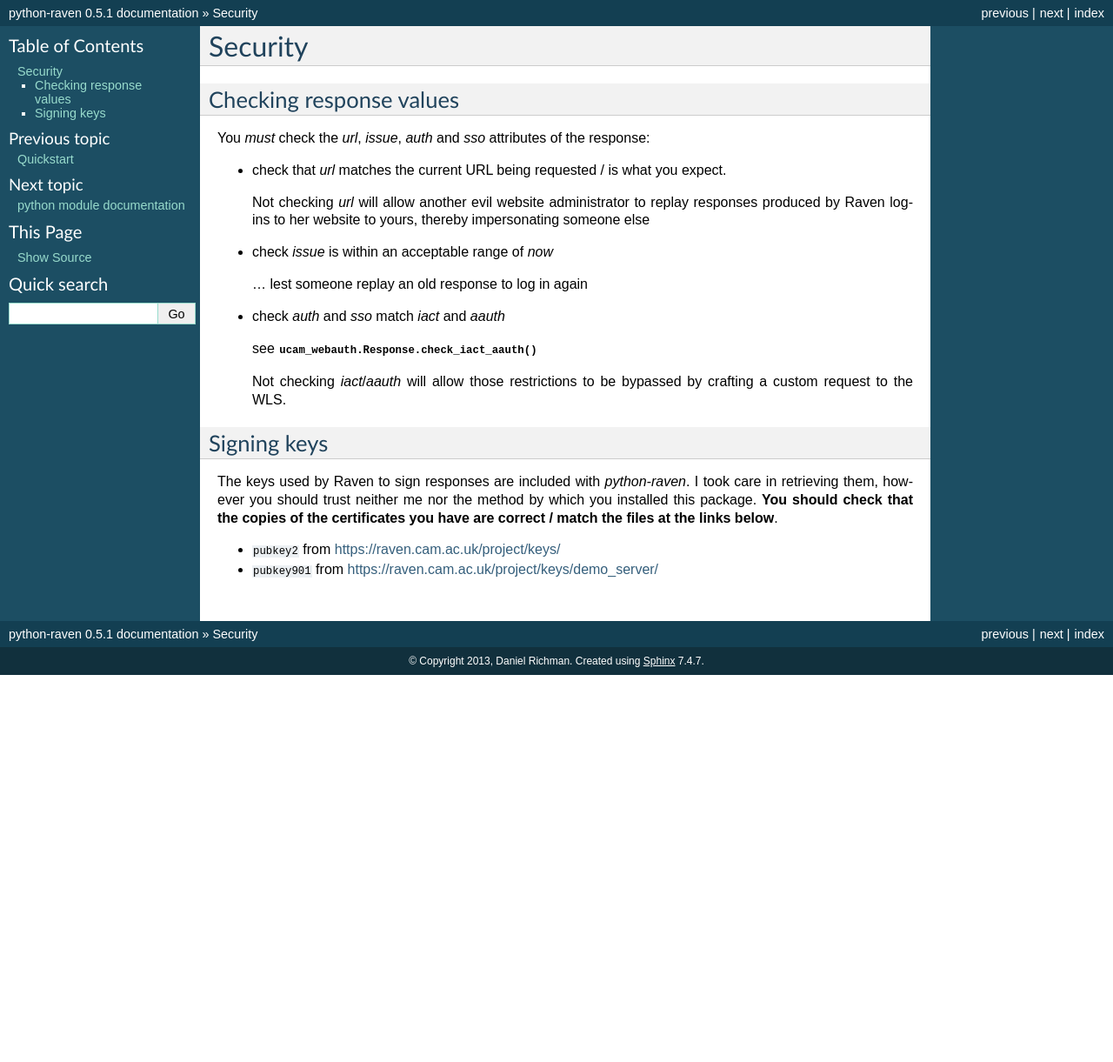
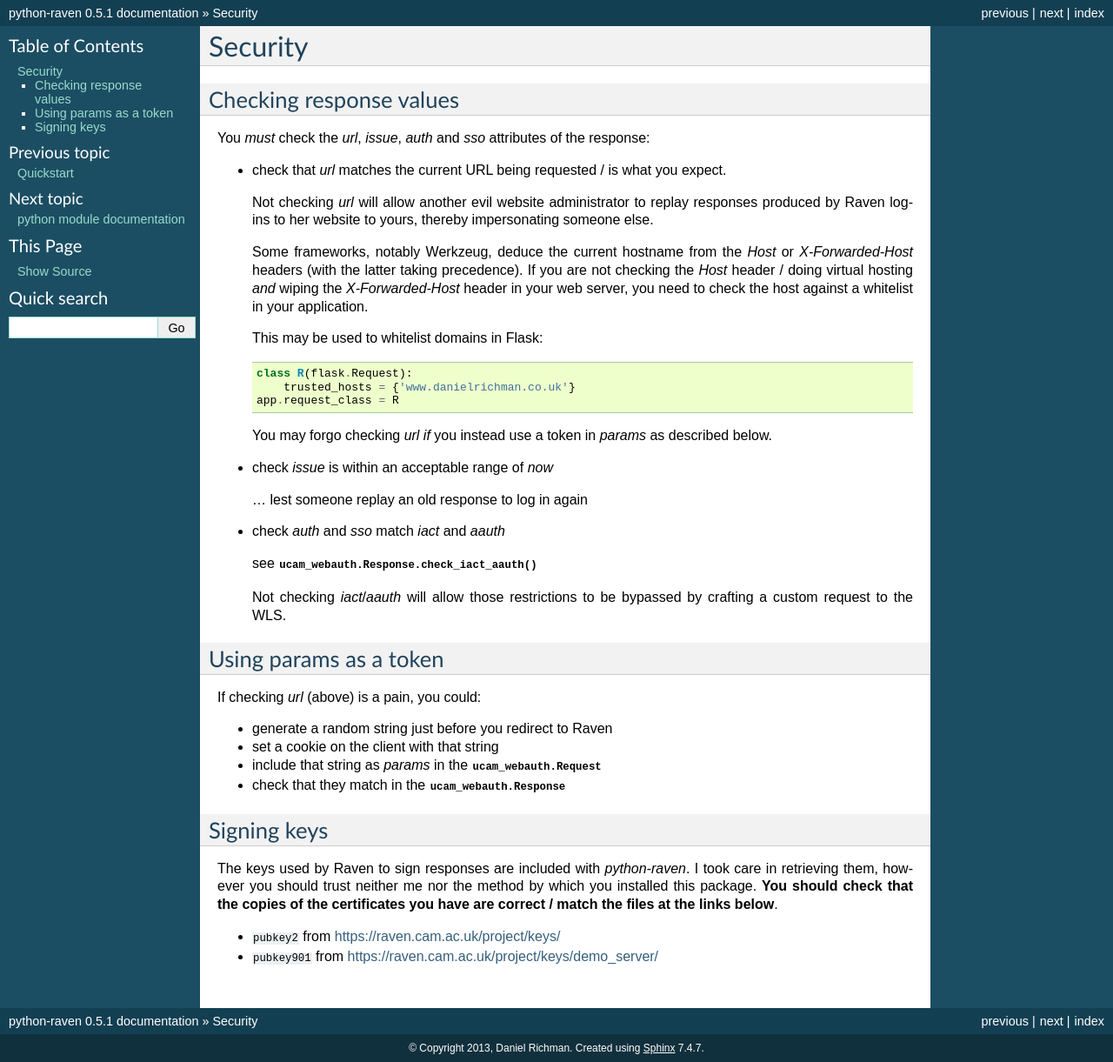
Before and after one commit to danielrichman/python-ucam-webauth, a Sphinx documentation site: the page built from docs/source/security.rst, in a window 1280 px wide. Shown: the whole page at 87% size. Built offline with Sphinx 7.4.7, drawn with Linux system fonts in a browser that asks for light colours; before the commit the page ends 900 px from its top, so only the background shows below that.

Commit message:
Update security docs re: unreliability of Host headers (see #5)

```diff
--- a/docs/source/quickstart.rst
+++ b/docs/source/quickstart.rst
@@ -97,6 +97,10 @@ Integrating with existing authentication or session management
         r = raven.Response(request.args["WLS-Response"])
 
         # checking url, issue, iact and aauth is very important!
+        # Werkzeug deduces the hostname from the 'Host' or
+        # 'X-Forwarded-Host' headers. A whitelist is safest, or you
+        # may like to pass a secret in `params`.
+        request.trusted_hosts = {'www.danielrichman.co.uk'}
         if r.url != request.base_url:
             print "Bad url"
             abort(400)
--- a/docs/source/security.rst
+++ b/docs/source/security.rst
@@ -14,7 +14,22 @@ response:
 
   Not checking `url` will allow another evil website administrator to replay
   responses produced by Raven log-ins to her website to yours, thereby
-  impersonating someone else
+  impersonating someone else.
+
+  Some frameworks, notably Werkzeug, deduce the current hostname from
+  the `Host` or `X-Forwarded-Host` headers (with the latter taking
+  precedence). If you are not checking the `Host` header / doing virtual
+  hosting *and* wiping the `X-Forwarded-Host` header in your web server,
+  you need to check the host against a whitelist in your application.
+
+  This may be used to whitelist domains in Flask::
+
+      class R(flask.Request):
+          trusted_hosts = {'www.danielrichman.co.uk'}
+      app.request_class = R
+
+  You may forgo checking `url` *if* you instead use a token in `params`
+  as described below.
 
 * check `issue` is within an acceptable range of *now*
 
@@ -27,6 +42,16 @@ response:
   Not checking `iact`/`aauth` will allow those restrictions to be bypassed
   by crafting a custom request to the WLS.
 
+Using params as a token
+-----------------------
+
+If checking `url` (above) is a pain, you could:
+
+* generate a random string just before you redirect to Raven
+* set a cookie on the client with that string
+* include that string as `params` in the :class:`ucam_webauth.Request`
+* check that they match in the :class:`ucam_webauth.Response`
+
 Signing keys
 ------------
 
```
Also changed, not shown: 1 other file.
